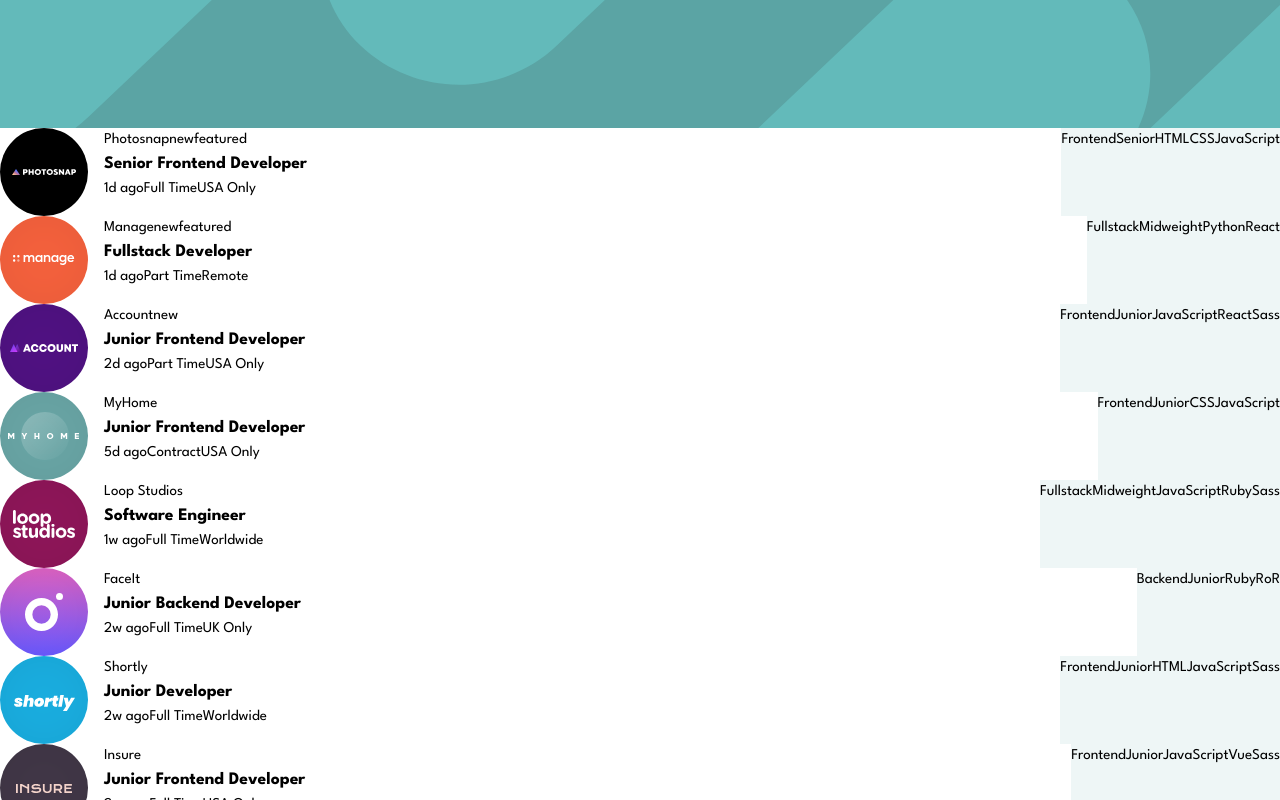
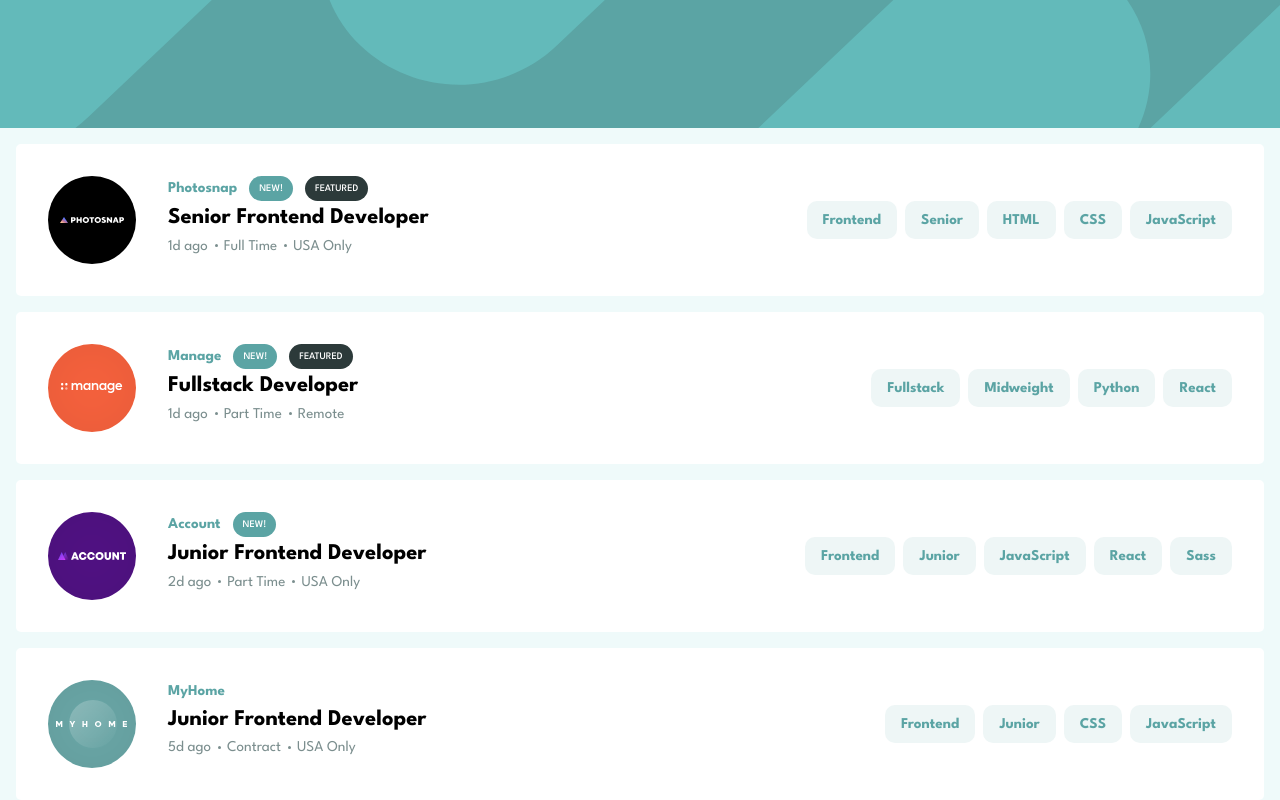
Before and after one commit to jamesspearsv/job-listings, a React (Vite) app: page / in a window 1280 px wide. Shown: the top 800 px of the page. Built offline with nearby package versions, Linux system fonts and the light colour scheme.

Commit message:
Add and style JobListing component

```diff
--- a/src/App.tsx
+++ b/src/App.tsx
@@ -37,7 +37,9 @@
   return (
     <>
       <header className={styles.header}></header>
-      <main>{jobs && jobs.map((job, index) => <JobListing job={job} />)}</main>
+      <main>
+        {jobs && jobs.map((job, index) => <JobListing key={index} job={job} />)}
+      </main>
     </>
   );
 }
--- a/src/component/JobListing.module.css
+++ b/src/component/JobListing.module.css
@@ -1,19 +1,103 @@
 .listingContainer {
   display: flex;
-  gap: 1rem;
+  gap: 2rem;
+  background-color: white;
+  margin: 1rem;
+  padding: 2rem;
+  border: none;
+  border-radius: 5px;
+}
+
+.logo {
+  display: flex;
+  justify-content: center;
+  align-items: center;
+  min-width: 88px;
 }
 
 .jobInfo {
   div {
     display: flex;
+    align-items: center;
+  }
+
+  .company {
+    color: var(--color-desaturated-dark-cyan);
+    font-weight: var(--weight-bold);
+  }
+
+  .position:hover {
+    color: var(--color-desaturated-dark-cyan);
+    cursor: pointer;
+  }
+
+  .flairs {
+    gap: 0.75rem;
+  }
+
+  .flair {
+    font-size: 10px;
+    padding: 5px 10px;
+    border: none;
+    border-radius: 100px;
+    text-align: center;
+    align-content: center;
+    color: white;
+    font-weight: var(--weight-normal);
+  }
+
+  .newFlair {
+    background-color: var(--color-desaturated-dark-cyan);
+  }
+
+  .featuredFlair {
+    background-color: var(--color-dark-grayish-cyan);
+  }
+
+  .details {
+    color: var(--color-grayish-cyan);
+    gap: 1rem;
+
+    p {
+      position: relative;
+    }
+
+    p:not(:last-child)::after {
+      position: absolute;
+      content: '';
+      right: -10px;
+      top: 42%;
+      background-color: var(--color-grayish-cyan);
+      height: 3px;
+      width: 3px;
+      border: none;
+      border-radius: 100%;
+    }
   }
 }
 
 .filters {
   margin-left: auto;
   display: flex;
+  justify-content: end;
+  align-items: center;
+  gap: 0.5rem;
+  flex-wrap: wrap;
 
   div {
     background-color: var(--color-filter-cyan);
+    color: var(--color-desaturated-dark-cyan);
+    font-weight: var(--weight-bold);
+    padding: 0.5rem 1rem;
+    cursor: pointer;
+    border: none;
+    border-radius: 10px;
+    text-align: center;
+    align-content: center;
+  }
+
+  div:hover {
+    background-color: var(--color-desaturated-dark-cyan);
+    color: white;
   }
 }
--- a/src/component/JobListing.tsx
+++ b/src/component/JobListing.tsx
@@ -8,22 +8,33 @@
 export default function JobListing({ job }: JobListingProps) {
   return (
     <div className={styles.listingContainer}>
-      <img src={job.logo} alt={`${job.company} logo`} />
+      <div className={styles.logo}>
+        <img src={job.logo} alt={`${job.company} logo`} />
+      </div>
       <div className={styles.jobInfo}>
-        <div>
-          <p>{job.company}</p>
-          {job.new && <p>new</p>}
-          {job.featured && <p>featured</p>}
+        <div className={styles.flairs}>
+          <p className={styles.company}>{job.company}</p>
+          {job.new && (
+            <div className={`${styles.flair} ${styles.newFlair}`}>
+              <p>NEW!</p>
+            </div>
+          )}
+          {job.featured && (
+            <div className={`${styles.flair} ${styles.featuredFlair}`}>
+              <p>FEATURED</p>
+            </div>
+          )}
         </div>
         <div>
-          <h3>{job.position}</h3>
+          <h2 className={styles.position}>{job.position}</h2>
         </div>
-        <div>
+        <div className={styles.details}>
           <p>{job.postedAt}</p>
           <p>{job.contract}</p>
           <p>{job.location}</p>
         </div>
       </div>
+      {/* todo: add filtering functions */}
       <div className={styles.filters}>
         <div>{job.role}</div>
         <div>{job.level}</div>
--- a/src/index.css
+++ b/src/index.css
@@ -15,6 +15,10 @@
   /* typography */
   --weight-normal: 500;
   --weight-bold: 700;
+}
+
+html {
+  background-color: var(--color-background-cyan);
 }
 
 body {
```
